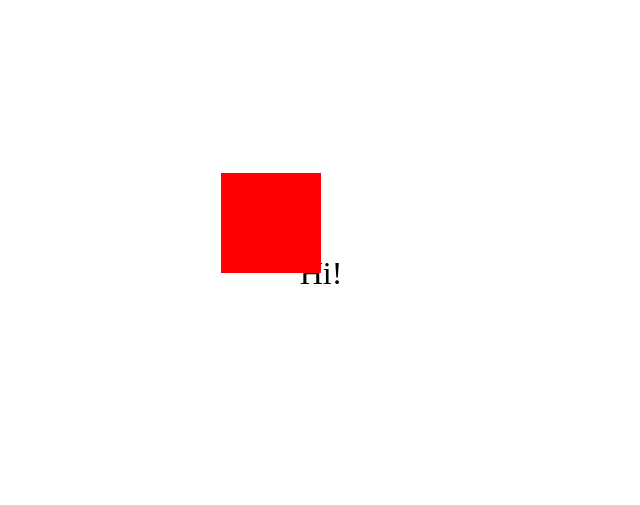
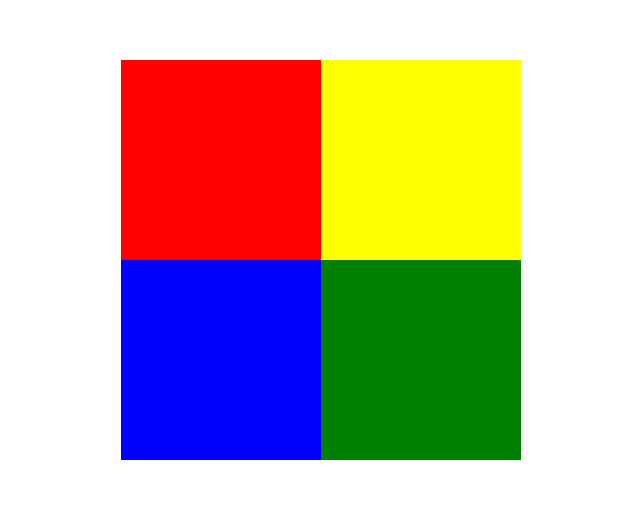
Before and after one commit to pesto-students/p10-piyush-sriratnavallidhulipala, a plain HTML site: page Week-2/Exercise 2.2/index.html in a window 1280 px wide. Shown: the part 127-632 px from the top of the page, without its empty margins (319-959 px from the left). Drawn offline with Linux system fonts and the light colour scheme.

Commit message:
completed the assignment

```diff
--- a/Week-2/Exercise 2.2/index.css
+++ b/Week-2/Exercise 2.2/index.css
@@ -1,39 +1,76 @@
-* {
-    margin: 0;
-    padding: 0;
+body {
+  height: 100vh;
+  display: grid;
+  justify-content: center;
+  align-items: center;
 }
 
-#root {
-    width: 100%;
-    height: 100vh;
-}
-#parent {
-    width: 200px;
-    height: 200px;
-    position: relative;
-    top: 50%;
-    left: 50%;
-    transform: translate(-50%, -50%);
+.content {
+  margin: auto;
+  display: grid;
+  justify-content: center;
+  align-items: center;
 }
 
-#content {
-    position: absolute;
-    font-size: 2rem;
-    top: 50%;
-    left: 50%;
-    transform: translate(-50%, -50%);
+.heading {
+  z-index: -1;
+  grid-column: 1;
+  grid-row: 1;
+  text-align: center;
 }
-#red-square {
-    position: absolute;
-    background-color: red;
-    width: 100px;
-    height: 100px;
-    top: 0;
-    left: 0;
-    /* transition: all 1.5s ease; */
+
+.box-layer {
+  grid-column: 1;
+  grid-row: 1;
+  display: grid;
 }
-/* #parent:hover #red-square {
 
-    transform-origin: top left;
-    transform: rotate(90deg);
-} */
+.red-square {
+  width: 200px;
+  height: 200px;
+  background-color: red;
+  grid-column: 1;
+  grid-row: 1;
+  transition: all 1.5s ease;
+}
+
+.yellow-square {
+  width: 200px;
+  height: 200px;
+  background-color: yellow;
+  grid-column: 2;
+  grid-row: 1;
+  transition: all 1.5s ease;
+}
+.blue-square {
+  width: 200px;
+  height: 200px;
+  background-color: blue;
+  grid-column: 1;
+  grid-row: 2;
+  transition: all 1.5s ease;
+}
+.green-square {
+  width: 200px;
+  height: 200px;
+  background-color: green;
+  grid-column: 2;
+  grid-row: 2;
+  transition: all 1.5s ease;
+}
+
+.box-layer:hover > .red-square {
+  transform: rotate(90deg) translateY(200px);
+}
+
+.box-layer:hover > .yellow-square {
+  transform: rotate(-90deg) translateY(200px);
+}
+
+.box-layer:hover > .blue-square {
+  transform: rotate(-90deg) translateY(-200px);
+}
+
+.box-layer:hover > .green-square {
+  transform: rotate(90deg) translateY(-200px);
+}
--- a/Week-2/Exercise 2.2/index.html
+++ b/Week-2/Exercise 2.2/index.html
@@ -1,17 +1,25 @@
 <!DOCTYPE html>
-<html>
+<html lang="en">
+  <head>
+    <meta charset="UTF-8" />
+    <meta http-equiv="X-UA-Compatible" content="IE=edge" />
+    <meta name="viewport" content="width=device-width, initial-scale=1.0" />
 
-<head>
-    <meta charset="UTF-8">
-    <link rel="stylesheet" href="./index.css">
-</head>
+    <link rel="stylesheet" href="index.css" />
 
-<body>
-    <div id="root">
-        <div id="parent">
-            <div id="content">Hi!</div>
-            <div id="red-square"></div>
-            </div>
-            </div>
-            </body>
-            </html>
+    <title>CSS Animation Project</title>
+  </head>
+  <body>
+    <div class="content">
+      <div class="heading"><h1>Hi!</h1></div>
+
+      <div class="box-layer">
+        <h1></h1>
+        <div class="red-square"></div>
+        <div class="yellow-square"></div>
+        <div class="blue-square"></div>
+        <div class="green-square"></div>
+      </div>
+    </div>
+  </body>
+</html>
```
